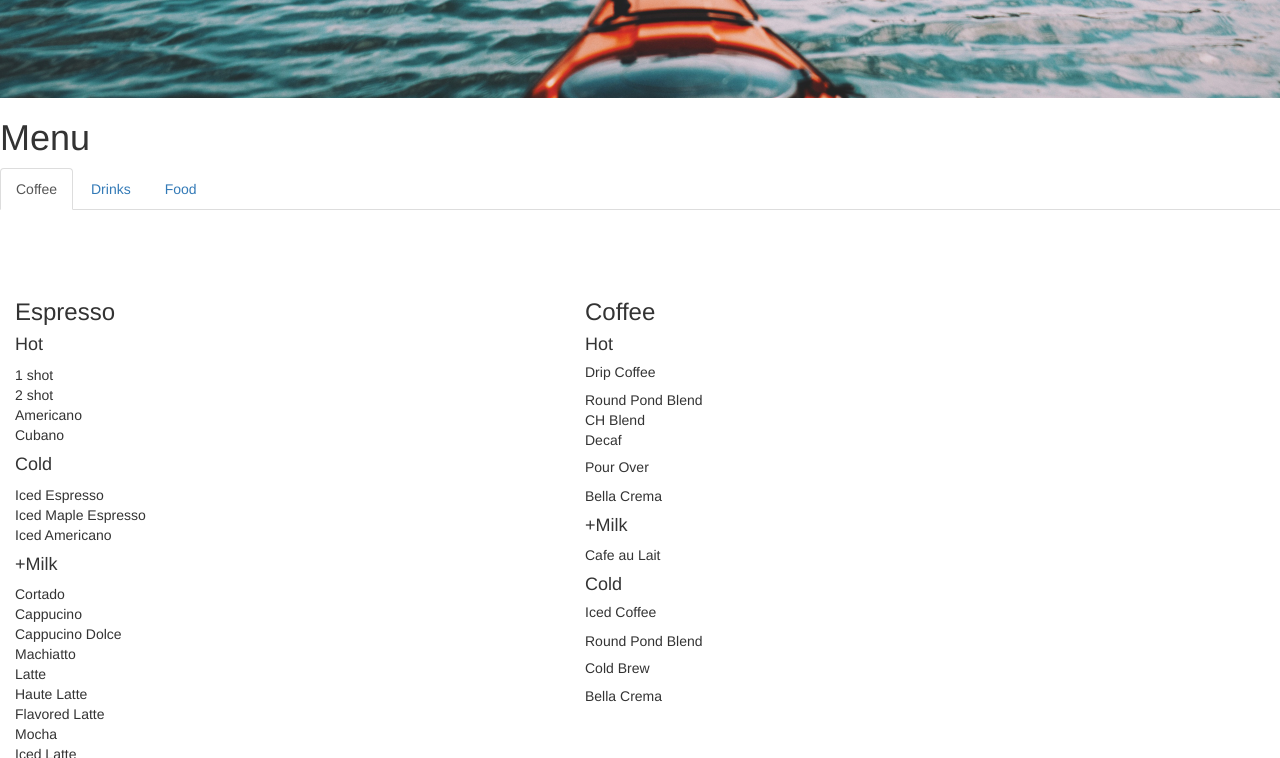
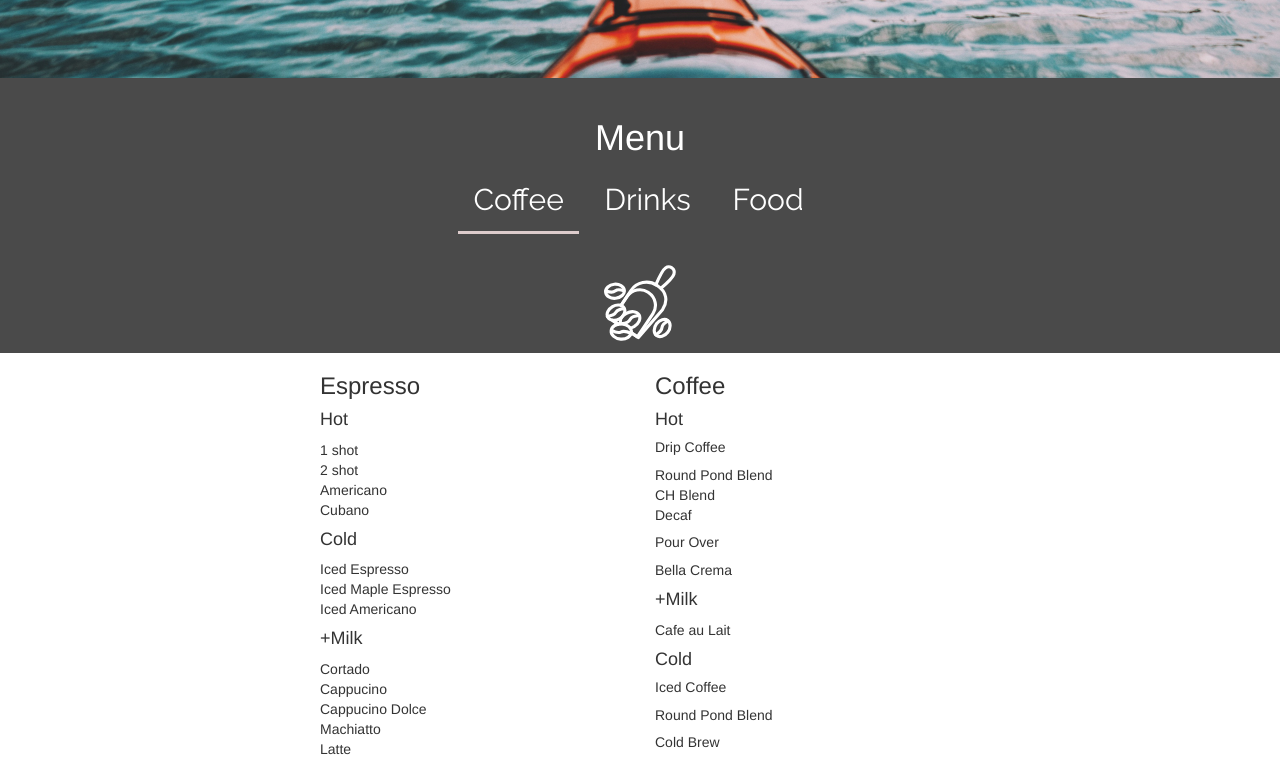
Before and after one commit to irohdesign/round-pond, a plain HTML site: page index.html in a window 1280 px wide. Shown: the part 702-1460 px from the top of the page. Drawn offline with nearby package versions, Linux system fonts and the light colour scheme.

Commit message:
reformatting tablist and menu display for custom use

```diff
--- a/style.css
+++ b/style.css
@@ -55,3 +55,60 @@ nav ul li a {
 #title-display img {
 	height: 600px;
 }
+
+/*----------------------------
+	menu
+-----------------------------*/
+#menu {
+	margin-top: -20px;
+}
+
+.content-top {
+	background: #4A4A4A;
+	color: white;
+	text-align: center;
+	padding-top: 20px;
+}
+
+ul.nav-tabs {
+	font-size: 30px;
+	font-family: 'Raleway';
+	text-align: center;
+	width: 50%;
+	display: block;
+	margin: auto;
+	border-bottom: none;
+}
+
+ul.nav-tabs a {
+	color: white;
+}
+
+.active a {
+	border: none !important;
+	background: none !important;
+	color: white !important;
+	border-bottom: #dcc solid 3px !important;
+}
+
+.nav-tabs > li {
+    float:none;
+    display:inline-block;
+}
+
+.nav-tabs {
+    text-align:center;
+}
+
+.menu-listing {
+	max-width: 700px;
+	margin: auto;
+	display: block;
+}
+
+#menu svg {
+	display: block;
+	margin: auto;
+	height: 100px;
+	width: 100%;
+}
```
